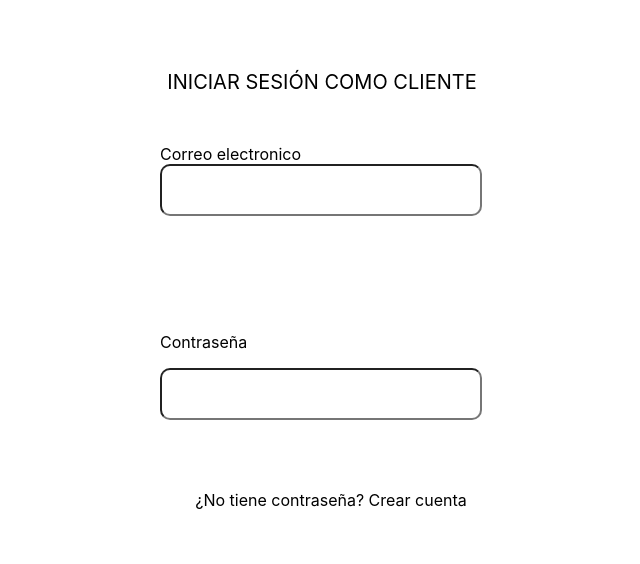
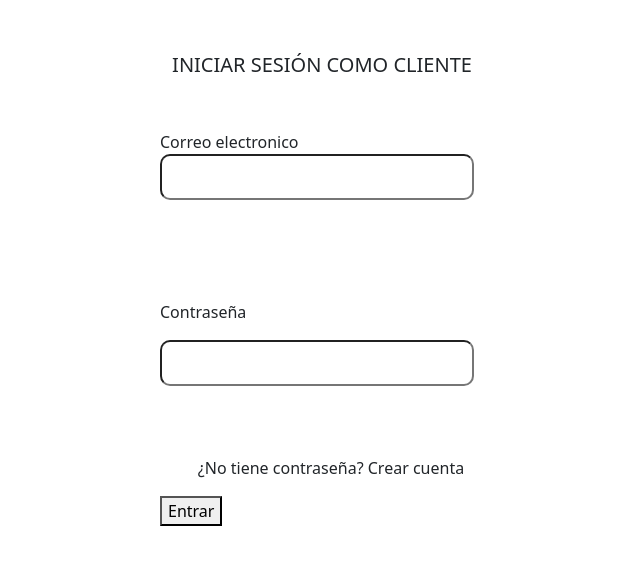
Before and after one commit to Kodemia-MusicApp/MusicApp-FrontEnd, a React (Create React App) app: page /login/client in a window 1280 px wide. Shown: the top 564 px of the page, without its empty margins (318-958 px from the left). Built offline with nearby package versions, Linux system fonts and the light colour scheme.

Commit message:
Se integra Login con el api

```diff
--- a/src/App.js
+++ b/src/App.js
@@ -3,7 +3,7 @@ import './App.css'
 import { Route, Routes } from 'react-router-dom'
 import { Login } from './Pages/Login/Login'
 import { LandingPage } from './Pages/LandingPage/LandingPage'
-
+import 'bootstrap/dist/css/bootstrap.min.css'
 function App() {
     return (
         <div>
--- /dev/null
+++ b/src/Components/ButtonCreateAccount/ButtonCreateAccount.jsx
@@ -0,0 +1,9 @@
+import React from 'react'
+
+export const ButtonCreateAccount = () => {
+    return (
+        <>
+            <button>Crear cuenta</button>
+        </>
+    )
+}
--- /dev/null
+++ b/src/Components/ButtonLogin/ButtonLogin.jsx
@@ -0,0 +1,10 @@
+import React from 'react'
+import { Link } from 'react-router-dom'
+import './ButtonLogin.scss'
+export const ButtonLogin = () => {
+    return (
+        <Link to="/login/client">
+            <button>Iniciar Sesion</button>
+        </Link>
+    )
+}
--- /dev/null
+++ b/src/Components/CardLogo/CardLogo.jsx
@@ -0,0 +1,22 @@
+import React from 'react'
+import './CardLogo.scss'
+import img1 from './Images/ImgCantante.jpg'
+import { ButtonCreateAccount } from '../../Components/ButtonCreateAccount/ButtonCreateAccount'
+import { ButtonLogin } from '../ButtonLogin/ButtonLogin'
+
+export const CardLogo = () => {
+    return (
+        <div className="">
+            <section className=" d-flex">
+                <img src={img1} alt="sample" className="col-6" />
+                <div className="">
+                    <h2>
+                        La conexion con el talento musical estes donde estes.
+                    </h2>
+                    <ButtonCreateAccount />
+                    <ButtonLogin />
+                </div>
+            </section>
+        </div>
+    )
+}
--- /dev/null
+++ b/src/Components/CardLogo/CardLogo.scss
@@ -0,0 +1,20 @@
+.CardLogo {
+    background-image: url('https://cdn.businessinsider.es/sites/navi.axelspringer.es/public/styles/bi_876/public/media/image/2021/04/cantante-2298449.jpg?itok=ipDTsoIA');
+    min-height: 100vh;
+}
+
+.Card-bg {
+    background-color: rgba(0, 0, 0, 0.6);
+}
+
+.container-img {
+    position: relative;
+    text-align: center;
+    color: white;
+}
+
+.top-left {
+    position: absolute;
+    top: 8px;
+    left: 16px;
+}
--- a/src/Context/AppContext.jsx
+++ b/src/Context/AppContext.jsx
@@ -7,15 +7,20 @@ const userID = {
     typeClient: '',
 }
 
+const apiUrl = {
+    apiUrl: 'https://tumusicoahora.herokuapp.com/',
+}
+
 export const AppProvider = ({ children }) => {
     const [user, setUser] = useState(userID)
+    const [api, setApi] = useState(apiUrl)
     const setUserId = (user) => {
         setUser({
             userId: user,
         })
     }
     return (
-        <AppContext.Provider value={{ user, setUserId }}>
+        <AppContext.Provider value={{ user, setUserId, api }}>
             {children}
         </AppContext.Provider>
     )
--- a/src/Pages/LandingPage/LandingPage.jsx
+++ b/src/Pages/LandingPage/LandingPage.jsx
@@ -1,11 +1,13 @@
 import React from 'react'
 import './LandingPage.scss'
 import { Navbar } from '../../Components/Navbar/Navbar'
+import { CardLogo } from '../../Components/CardLogo/CardLogo'
 
 export const LandingPage = () => {
     return (
         <div className="landingContainer">
             <Navbar />
+            <CardLogo />
         </div>
     )
 }
--- a/src/Pages/Login/Login.jsx
+++ b/src/Pages/Login/Login.jsx
@@ -1,7 +1,35 @@
-import React from 'react'
+import React, { useContext, useEffects } from 'react'
 import './Login.scss'
+import { AppContext } from '../../Context/AppContext'
+import { useNavigate } from 'react-router-dom'
+import axios from 'axios'
 
 export const Login = () => {
+    const [user, setUser] = React.useState(null)
+    const navigate = useNavigate()
+    const Context = useContext(AppContext)
+
+    const handleUser = (e) => {
+        e.preventDefault()
+        console.log(user)
+        axios
+            .post(`${Context.api.apiUrl}auth/login/clients`, {
+                correo: user.email,
+                password: user.password,
+            })
+            .then((response) => {
+                if (response.data.success == true) {
+                    localStorage.setItem(
+                        response.data.payload[1].id,
+                        response.data.payload[0].token
+                    )
+                    Context.setUserId(response.data.payload[1].id)
+                }
+            })
+            .catch((error) => {
+                console.log(error.response.data.success)
+            })
+    }
     return (
         <div className="Login">
             <div className="Login-Container">
@@ -9,14 +37,33 @@ export const Login = () => {
 
                 <form className="Login-Form">
                     <label>Correo electronico</label>
-                    <input type="text" className="input-mail" />
+                    <input
+                        type="text"
+                        onChange={({ target }) => {
+                            setUser({
+                                ...user,
+                                email: target.value,
+                            })
+                        }}
+                        className="input-mail"
+                    />
 
                     <p>Contraseña</p>
-                    <input type="password" className="input-password" />
+                    <input
+                        type="password"
+                        onChange={({ target }) => {
+                            setUser({
+                                ...user,
+                                password: target.value,
+                            })
+                        }}
+                        className="input-password"
+                    />
 
                     <p className="Login-footer">
                         ¿No tiene contraseña? Crear cuenta
                     </p>
+                    <button onClick={handleUser}>Entrar</button>
                 </form>
             </div>
         </div>
```
Also changed, not shown: package.json (+6 -5 lines), src/Components/ButtonCreateAccount/ButtonCreateAccount.scss (added), src/Components/ButtonLogin/ButtonLogin.scss (added), src/Components/CardLogo/Images/ImgCantante.jpg (added), 1 other file (tests, documents, lock files or other folders).
